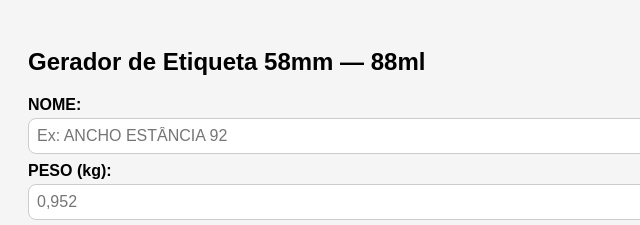
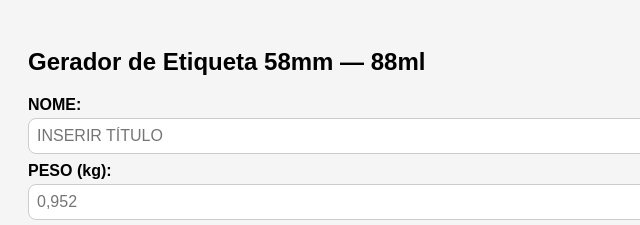
Before and after one commit to mauriciodiniz/Etiquetas, a plain HTML site: page index.html in a window 1280 px wide. Shown: the top 225 px of the page, 0-640 px from the left. Drawn offline with Linux system fonts and the light colour scheme.

Commit message:
Update index.html

```diff
--- a/index.html
+++ b/index.html
@@ -107,7 +107,7 @@
     <h2>Gerador de Etiqueta 58mm — 88ml</h2>
 
     <label for="nome">NOME:</label>
-    <input id="nome" type="text" placeholder="Ex: ANCHO ESTÂNCIA 92">
+    <input id="nome" type="text" placeholder="INSERIR TÍTULO">
 
     <label for="peso">PESO (kg):</label>
     <input id="peso" type="text" placeholder="0,952">
```
